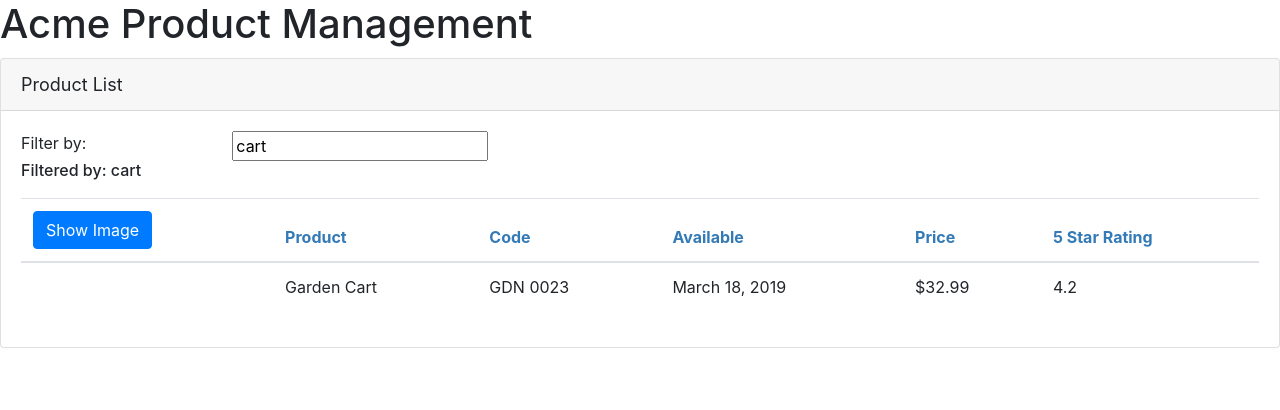
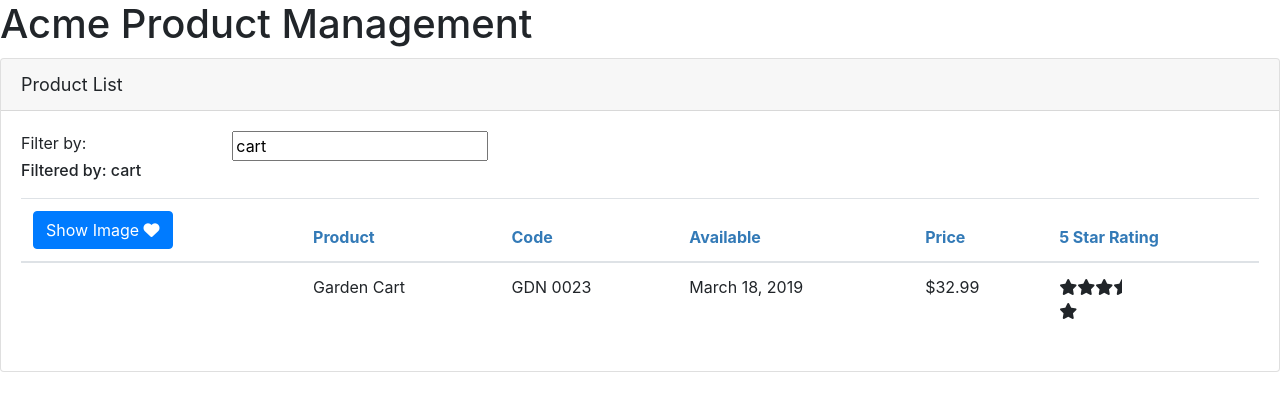
Before and after one commit to KBeltz/dk_getting-started, an Angular app: page / in a window 1280 px wide. Shown: the top 410 px of the page. Built offline with nearby package versions, Linux system fonts and the light colour scheme.

Commit message:
Font awesome isn't working for some reason I don't yet understand

```diff
--- a/package.json
+++ b/package.json
@@ -20,7 +20,6 @@
     "@angular/platform-browser-dynamic": "~10.0.4",
     "@angular/router": "~10.0.4",
     "bootstrap": "4.5.2",
-    "font-awesome": "4.7.0",
     "rxjs": "~6.5.5",
     "tslib": "^2.0.0",
     "zone.js": "~0.10.3"
--- a/src/app/app.module.ts
+++ b/src/app/app.module.ts
@@ -5,9 +5,10 @@ import { AppComponent } from "./app.component";
 import { ProductListComponent } from "./products/product-list.component";
 import { FormsModule } from "@angular/forms";
 import { ConvertToSpacesPipe } from "./shared/convert-to-spaces.pipe";
+import { StarComponent } from './shared/star.component';
 
 @NgModule({
-  declarations: [AppComponent, ProductListComponent, ConvertToSpacesPipe],
+  declarations: [AppComponent, ProductListComponent, ConvertToSpacesPipe, StarComponent],
   imports: [BrowserModule, FormsModule],
   bootstrap: [AppComponent]
 })
--- a/src/app/products/product-list.component.html
+++ b/src/app/products/product-list.component.html
@@ -21,6 +21,7 @@
             <th>
               <button class="btn btn-primary" (click)="toggleImage()">
                 {{ showImage ? 'Hide' : 'Show' }} Image
+                <i class="fa fa-heart"></i>
               </button>
             </th>
             <th>Product</th>
@@ -45,7 +46,7 @@
             <td>{{ product.productCode | convertToSpaces:'-' }}</td>
             <td>{{ product.releaseDate }}</td>
             <td>{{ product.price | currency }}</td>
-            <td>{{ product.starRating }}</td>
+            <td><pm-star [rating]="product.starRating"></pm-star></td>
           </tr>
         </tbody>
       </table>
--- /dev/null
+++ b/src/app/shared/star.component.ts
@@ -0,0 +1,14 @@
+import { Component, Input, OnChanges, SimpleChanges } from "@angular/core";
+@Component({
+  selector: "pm-star",
+  templateUrl: "./star.component.html",
+  styleUrls: ["./star.component.css"]
+})
+export class StarComponent implements OnChanges {
+  @Input() rating: number;
+  starWidth: number;
+
+  ngOnChanges(change: SimpleChanges): void {
+    this.starWidth = (this.rating * 75) / 5;
+  }
+}
--- a/src/index.html
+++ b/src/index.html
@@ -6,6 +6,7 @@
     <base href="/" />
     <meta name="viewport" content="width=device-width, initial-scale=1" />
     <link rel="icon" type="image/x-icon" href="favicon.ico" />
+    <script src="https://use.fontawesome.com/8c9231cf5c.js"></script>
   </head>
   <body>
     <pm-root></pm-root>
```
Also changed, not shown: .angular-cli.json.
